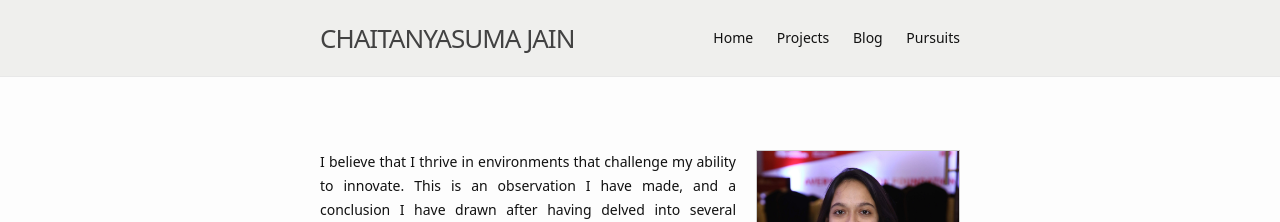
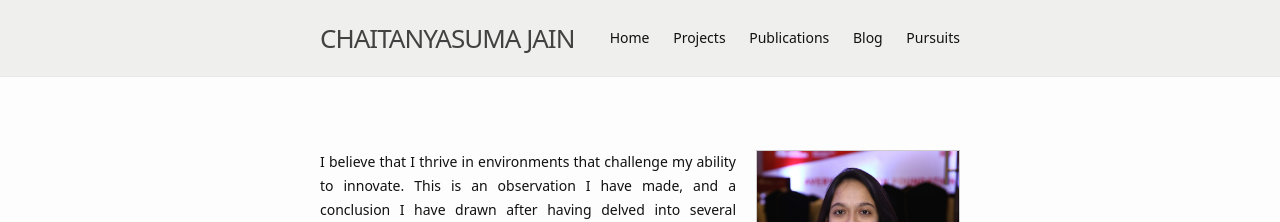
Before and after one commit to Chaitanyasuma/Chaitanyasuma.github.io, a Jekyll site: the page built from index.md, in a window 1280 px wide. Shown: the top 222 px of the page. Built offline with Jekyll 4.4.1, drawn with Linux system fonts in a browser that asks for light colours.

Commit message:
Revert "Removed publications"
This reverts commit 139f3db98a2cb5681651873d618649392ce63149.

```diff
--- a/_config.yml
+++ b/_config.yml
@@ -14,6 +14,8 @@ header:
     - name: Home
       slug: /
     - name: Projects
+    - name: Publications
+      slug: /publications
     - name: Blog
     - name: Pursuits
 
```
